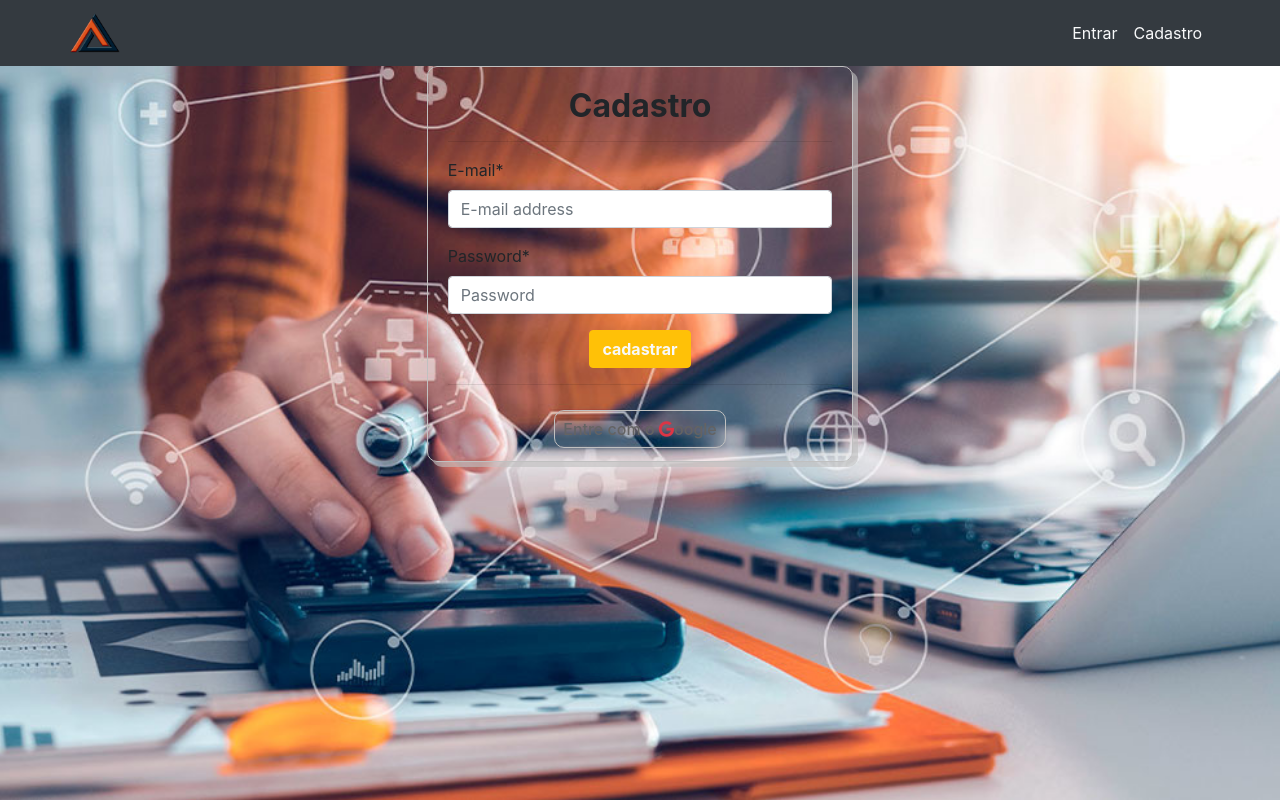
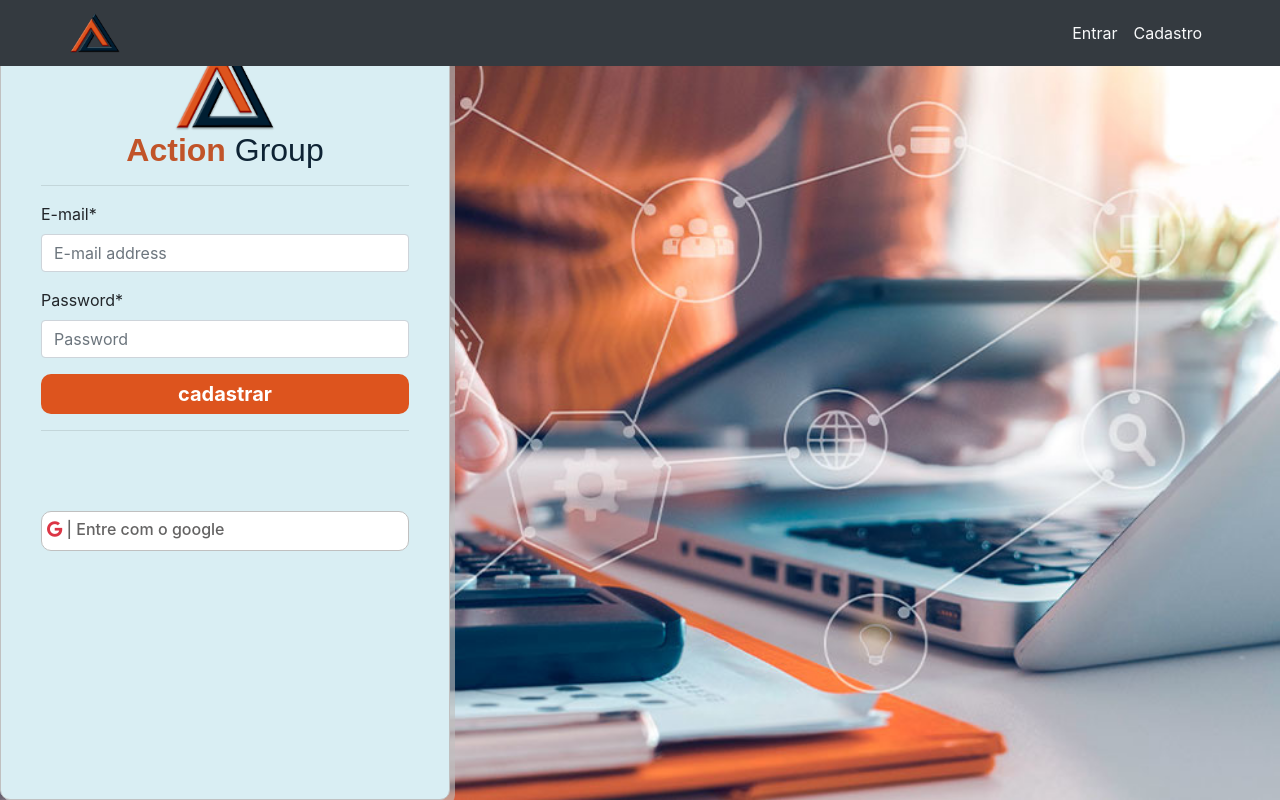
Before and after one commit to FelipeNascimento0/pagina_login, a Django app: page /accounts/signup/ in a window 1280 px wide. Run offline with Django 4.2, Linux system fonts and the light colour scheme; some libraries are stand-ins or nearby versions.

Commit message:
layout das outras páginas

```diff
--- a/static/css/styles.css
+++ b/static/css/styles.css
@@ -130,4 +130,5 @@ body{
     text-align: right;
     padding: 0px;
     }
+
 }
--- a/templates/account/login.html
+++ b/templates/account/login.html
@@ -12,7 +12,7 @@
                 <div>
                     <img class="imagem_loguin" src="{% static 'img/Simbolo_01.png'%}" alt="logo">
                 </div>
-                    <h2 class="titulo_login text-center text-warning"><font color="#c15429"><strong>Action</strong></font><font color="#0e2334"> Group</font></h2>
+                    <h2 class="titulo_login text-center "><font color="#c15429"><strong>Action</strong></font><font color="#0e2334"> Group</font></h2>
                     <hr>
                     <form method="post" >
                         <!--formulario no modelo da biblioteca crispy-->
--- a/templates/account/signup.html
+++ b/templates/account/signup.html
@@ -1,5 +1,5 @@
 {% extends 'base.html' %}
-
+{% load static %}
 {% load crispy_forms_tags %}
 {% load account socialaccount %}
 
@@ -7,28 +7,26 @@
 
 {% block content %}
 
-        <div class="col-md-4 mx-auto" style="border: 1px silver solid ; border-radius:10px;
-        padding: 20px; box-shadow: 5px 5px rgba(192, 192, 192, 0.61);"
-        >
-
-                <h2 class="text-center font-weight-bold">Cadastro</h2>
+            <div class="box_login" >
+                    <div class="loguin col">
+                        <div>
+                            <img class="imagem_loguin" src="{% static 'img/Simbolo_01.png'%}" alt="logo">
+                        </div>
+                        <h2 class="titulo_login text-center text-warning"><font color="#c15429"><strong>Action</strong></font><font color="#0e2334"> Group</font></h2>
                         <hr>
                         <form method="post">
                             {% csrf_token %}
                             {{ form|crispy }}
                             <div class="text-center">
-                        <button class="btn btn-warning font-weight-bold text-light" type="submit">cadastrar</button>
+                                <button class="botao_logar" type="submit">cadastrar</button>
                                 <hr>
                                 <div class="pt-3">
-                            <a class="p-2" href="{% provider_login_url 'google' %}"
-
-                            style="text-decoration: none; border: 1px silver solid;border-radius: 10px; color: rgb(100, 99, 99); font-weight: 500;"
-
-                            >Entre com o <i class="fa-brands fa-google text-danger"></i>oogle</a>
+                                    <a class="botao_login_google mt-5" href="{% provider_login_url 'google' %}"
+                                    ><i class="fa-brands fa-google text-danger"></i> | Entre com o google</a>
                                 </div>
                             </div>
                         </form>
-
+                    </div>
             </div>
 
 {% endblock %}
--- a/templates/base.html
+++ b/templates/base.html
@@ -12,7 +12,7 @@
 </head>
 <body>
     <header>
-        <nav class="navbar navbar-expand navbar-dark bg-dark ">
+        <nav class="navbar navbar-expand navbar-dark bg-dark fixed-top">
             <div class="container">
                 <a class="navbar-brand" href="{% url 'pages:home' %}"><img class="image_menu" src="/static/img/Simbolo_01.png" alt=""></a>
                 <ul class="navbar-nav">
@@ -27,6 +27,7 @@
                     <li class="nav-item">
                         <a class="nav-link text-light" href="{% url 'account_signup' %}">Cadastro</a>
                     </li>
+
                     {% endif %}
                 </ul>
             </div>
--- a/templates/socialaccount/signup.html
+++ b/templates/socialaccount/signup.html
@@ -1,4 +1,5 @@
 {% extends "base.html" %}
+{% load static %}
 {% load crispy_forms_tags %}
 
 {% load i18n %}
```
Also changed, not shown: templates/account/logout.html (+14 -7 lines), templates/account/password_reset.html (+11 -11 lines). Lines whose indentation alone changed are shown as unchanged.
